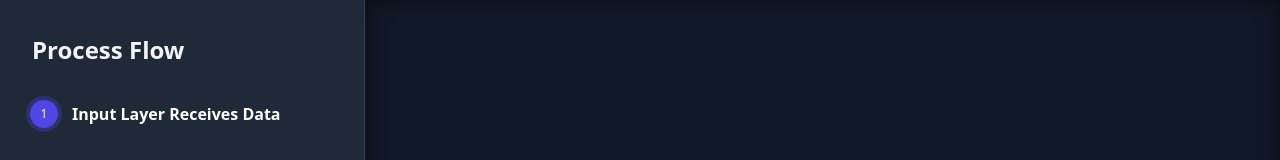
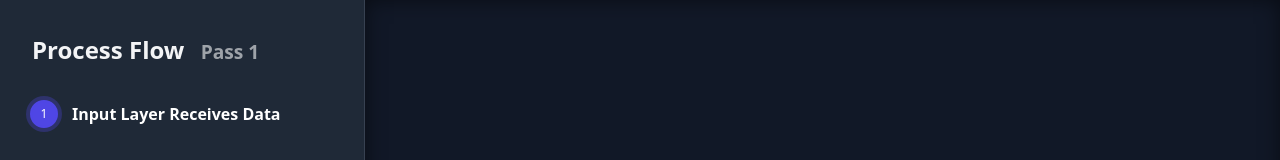
Before and after one commit to ChipiKaf/ai-model-playground, a React (Vite) app: page / in a window 1280 px wide. Shown: the top 160 px of the page. Built offline with nearby package versions, Linux system fonts and the light colour scheme.

Commit message:
feat: Add pass count to track simulation passes and update network initialization to preserve previous layer values for continuous processing.

```diff
--- a/src/App.tsx
+++ b/src/App.tsx
@@ -9,6 +9,7 @@ function App() {
   const layerSizes = [3, 5, 5, 2];
   const [selectedNeuron, setSelectedNeuron] = useState<{layer: number, neuron: number} | null>(null);
   const [currentStep, setCurrentStep] = useState(0);
+  const [passCount, setPassCount] = useState(1);
 
   // Generate steps based on layer structure
   const steps = useMemo(() => {
@@ -31,7 +32,11 @@ function App() {
           steps={steps}
           currentStep={currentStep}
           onNextStep={() => setCurrentStep(prev => Math.min(prev + 1, steps.length))}
-          onReset={() => setCurrentStep(0)}
+          onReset={() => {
+            setCurrentStep(0);
+            setPassCount(prev => prev + 1);
+          }}
+          passCount={passCount}
         />
 
         <div style={{ flex: 1, position: 'relative' }}>
--- a/src/components/NetworkVisualization.tsx
+++ b/src/components/NetworkVisualization.tsx
@@ -96,14 +96,16 @@ const NetworkVisualization: React.FC<NetworkVisualizationProps> = ({ layerSizes,
     // Odd steps: Signal Transmission
 
     if (currentStep === 0) {
-       // Reset values on start
-       setNeuronValues({});
-       // Initialize Input Layer
-       const newValues: Record<string, number> = {};
-       for(let i=0; i<layerSizes[0]; i++) {
-         newValues[`0-${i}`] = Math.random();
-       }
-       setNeuronValues(newValues);
+       // Initialize Input Layer for new pass
+       // We do NOT clear other values, simulating continuous processing
+       setNeuronValues(prev => {
+         const newValues: Record<string, number> = { ...prev };
+         // Update inputs
+         for(let i=0; i<layerSizes[0]; i++) {
+           newValues[`0-${i}`] = Math.random();
+         }
+         return newValues;
+       });
        setActiveLayer(0);
        setSignals([]);
     } else if (currentStep % 2 === 0) {
--- a/src/components/StepIndicator.tsx
+++ b/src/components/StepIndicator.tsx
@@ -6,14 +6,15 @@ interface StepIndicatorProps {
   currentStep: number;
   onNextStep: () => void;
   onReset: () => void;
+  passCount?: number;
 }
 
-const StepIndicator: React.FC<StepIndicatorProps> = ({ steps, currentStep, onNextStep, onReset }) => {
+const StepIndicator: React.FC<StepIndicatorProps> = ({ steps, currentStep, onNextStep, onReset, passCount = 1 }) => {
   const isFinished = currentStep >= steps.length;
 
   return (
     <div className="step-indicator">
-      <h2>Process Flow</h2>
+      <h2>Process Flow <span style={{ fontSize: '0.8em', opacity: 0.6, marginLeft: '10px' }}>Pass {passCount}</span></h2>
 
       <div className="step-list">
         {steps.map((step, index) => {
@@ -40,7 +41,7 @@ const StepIndicator: React.FC<StepIndicatorProps> = ({ steps, currentStep, onNex
       <div className="controls">
         {isFinished ? (
           <button onClick={onReset} style={{ background: '#4f46e5' }}>
-            Start Again
+            Start Next Pass
           </button>
         ) : (
           <button onClick={onNextStep}>
```
